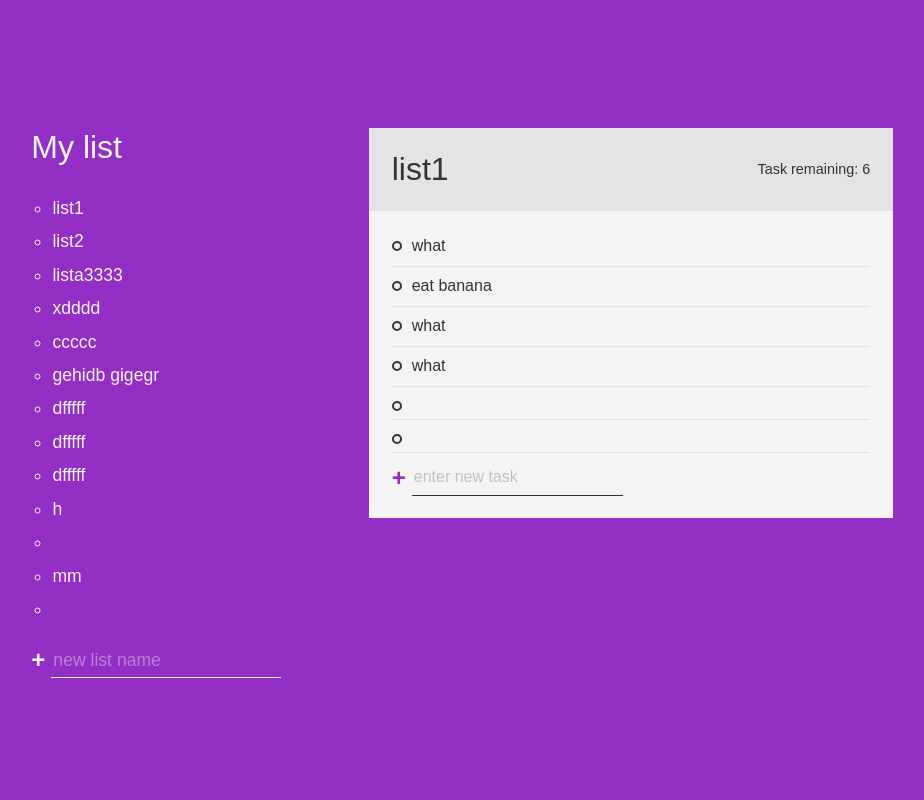
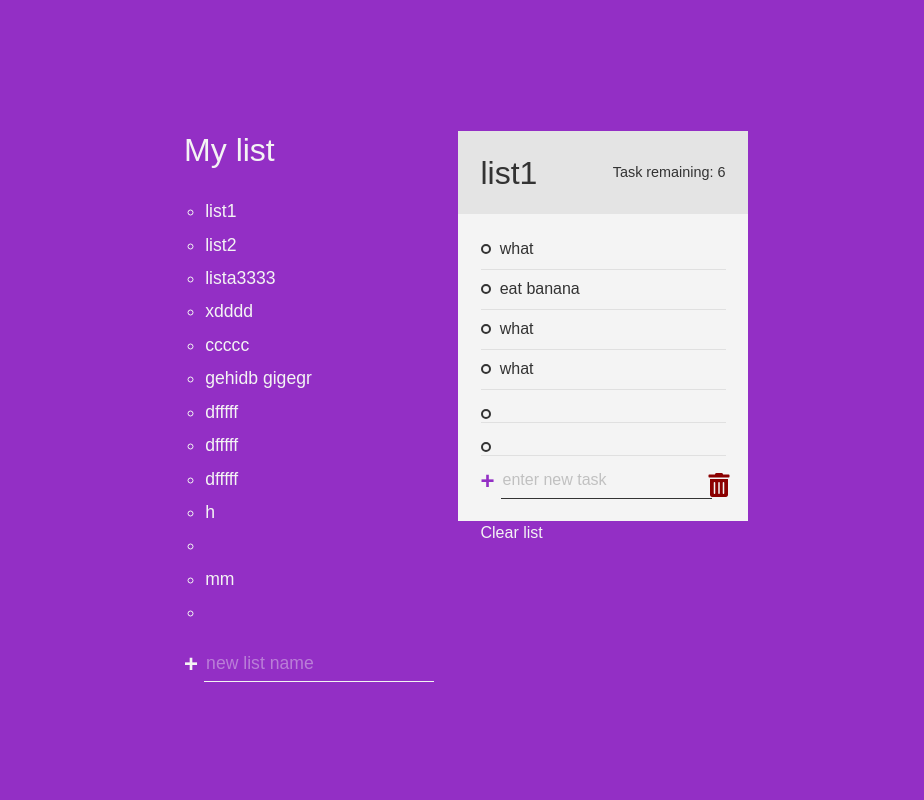
Before and after one commit to noiokej/flaskProjectTodo, a Flask app: page /1 in a window 1280 px wide. Shown: the whole page, without its empty margins (194-1118 px from the left). Run offline with Flask 2, Linux system fonts and the light colour scheme; data comes from the database, SQL or seed files in the repository; both versions use the stored data as it was after the commit.

Commit message:
add function deleting selected tasks

```diff
--- a/app.py
+++ b/app.py
@@ -1,7 +1,6 @@
-from flask import Flask, render_template, request, redirect, url_for
+from flask import Flask, json, jsonify, render_template, request, redirect, url_for
 from flask_sqlalchemy import SQLAlchemy
 from datetime import datetime
-
 
 
 app = Flask(__name__)
@@ -33,15 +32,10 @@ class List(db.Model):
 
 ####################################
 
+
 @app.route('/', methods=['POST', 'GET'])
-# def hom():
-#     lists=List.query.all()
-#     return render_template('index.html', lists=lists)
-#     # return 'ffff'
-
-
 def create_list():
-    if request.method == 'POST':
+    if request.method == 'POST' and 'list' in request.form:
         lista = request.form['list']
         new_list = List(name=lista)
 
@@ -53,10 +47,6 @@ def create_list():
             return 'There was an error while adding the task'
 
     else:
-        tasks = Todo.query.all()
-        lists = List.query.all()
-        # return render_template("index.html", tasks=tasks, lists=lists)
-        # return 'xddd'
         lists = List.query.all()
         return render_template('index.html', lists=lists)
 
@@ -65,8 +55,6 @@ def create_list():
 def create_task(id):
     if request.method == 'POST' and 'submit_task' in request.form:
         task_content = request.form['content']
-        # nazwa = request.form['nazwa']
-        # li = List.query.filter_by(name=nazwa).first()
         li = List.query.filter_by(id=id).first()
         lis = List.query.get(li.id)
         new_task = Todo(content=task_content, list=lis)
@@ -81,14 +69,11 @@ def create_task(id):
 
     else:
         return display_task(id)
-        # tasks = Todo.query.all()
-        # lists = List.query.all()
-        # return render_template("index.html", tasks=tasks, lists=lists)
 
 
 def display_task(id):
     list = List.query.filter_by(id=id).first()
-    li=List.query.get(list.id)
+    li = List.query.get(list.id)
 
     taski = Todo.query.filter_by(list=li).order_by('data_created')
     lists = List.query.all()
@@ -99,19 +84,26 @@ def display_task(id):
     return render_template('index.html', lists=lists, taski=taski, id=id, type_of_task=type_of_task, task_remaining=task_remaining)
 
 
+@app.route('/<int:id>/delete', methods=['POST'])
+def delete(id):
+    if request.method == 'POST':
+
+        try:
+            global task
+            tasks_to_delete = request.form['delete'].split(',')
+
+            for i in tasks_to_delete:
+                task = Todo.query.get(i)
+                db.session.delete(task)
+                db.session.commit()
+
+            # return display_task(id)
+            return redirect(f'/{id}')
+        except:
+            return 'There was an error while deleting that task'
+
 
 ##########################################
-@app.route('/delete/<int:id>')
-def delete(id):
-    task_to_delete = Todo.query.get_or_404(id)
-    try:
-        db.session.delete(task_to_delete)
-        db.session.commit()
-        return redirect('/')
-    except:
-        return 'There was an error while deleting that task'
-
-
 @app.route('/update/<int:id>', methods=['GET', 'POST'])
 def update(id):
     task = Todo.query.get_or_404(id)
--- a/static/css/main.css
+++ b/static/css/main.css
@@ -174,8 +174,10 @@ form {
   height: var(--size);
   margin-right: var(--size);
   cursor: pointer;
+  position: absolute;
   border: 2px solid currentColor;
   border-radius: 50%;
+  transform: scale(1);
   transition: transform 200ms ease-in-out;
 }
 
@@ -212,4 +214,14 @@ form {
   transform-origin: left;
 }
 
+.ukryj {
+  display: none;
+}
+
+.todo-footer {
+  background-color: #932fc5;
+  color: var(--clr-light);
+  padding-left: var(--spacer);
+}
+
 /*# sourceMappingURL=main.css.map */
--- a/static/css/main.scss
+++ b/static/css/main.scss
@@ -176,9 +176,10 @@ form {
   height: var(--size);
   margin-right: var(--size);
   cursor: pointer;
+  position: absolute;
   border: 2px solid currentColor;
   border-radius: 50%;
-  //transform: scale(1);
+  transform: scale(1);
   transition: transform 200ms ease-in-out;
 }
 
@@ -214,3 +215,13 @@ form {
   transform: scaleX(1);
   transform-origin: left;
 }
+
+.ukryj {
+  display: none;
+}
+
+.todo-footer {
+  background-color: #932fc5;
+  color: var(--clr-light);
+  padding-left: var(--spacer);
+}
--- /dev/null
+++ b/static/js/deleteTask.js
@@ -0,0 +1,54 @@
+function change(list) {
+    document.getElementById('hidd').value = list
+}
+
+function deleteCheckedTask() {
+    let checkBox = document.getElementsByName('checkbox')
+    console.log(checkBox)
+    var arrTasksToDelete = []
+
+    for (var i = 0; i < checkBox.length; i++) {
+        if (checkBox[i].checked === true) {
+            checked = Array.from(checkBox)
+            console.log(checked)
+            arrTasksToDelete.push(checked[i].value)
+        }
+    }
+
+    document.getElementById('delete').value = arrTasksToDelete
+    console.log(arrTasksToDelete)
+    return arrTasksToDelete
+}
+
+// function changeDisplay() {
+//     let checkBox = document.getElementsByName('checkbox')
+//     var Arr = []
+//
+//     for (var i = 0; i < checkBox.length; i++) {
+//         if (checkBox[i].checked === true) {
+//             document.getElementById('trash').style.display = 'flex'}
+//         else
+//             document.getElementById('trash').style.display = 'none'
+//
+//     }
+// }
+
+// var data = {"name":"John Doe","age":"21"}
+// // function deleteTask() {
+// $.ajax({
+//     type: "POST",
+//     // url: '/' + id + '/delete',
+//     // url: "http://localhost:5000/",
+//     url: "http://localhost:5000/",
+//     contentType: "application/json",
+//     // data: JSON.stringify(data),
+//     data: data,
+//     dataType: "json",
+//     success: [function(response) {
+//         console.log(response);
+//     }],
+//     error: [function (err) {
+//         console.log(err);
+//     }]
+// })
+// }
--- a/templates/base.html
+++ b/templates/base.html
@@ -6,7 +6,14 @@
     <link rel="stylesheet" href="{{ url_for('static', filename='fontawesome/css/all.css') }}">
     <link href="https://cdn.jsdelivr.net/npm/bootstrap@5.1.0/dist/css/bootstrap.min.css" rel="stylesheet" integrity="sha384-KyZXEAg3QhqLMpG8r+8fhAXLRk2vvoC2f3B09zVXn8CA5QIVfZOJ3BCsw2P0p/We" crossorigin="anonymous">
     <script src="https://cdn.jsdelivr.net/npm/bootstrap@5.1.0/dist/js/bootstrap.bundle.min.js" integrity="sha384-U1DAWAznBHeqEIlVSCgzq+c9gqGAJn5c/t99JyeKa9xxaYpSvHU5awsuZVVFIhvj" crossorigin="anonymous"></script>
+{#    <script#}
+{#  src="https://code.jquery.com/jquery-3.6.0.min.js"#}
+{#  integrity="sha256-/xUj+3OJU5yExlq6GSYGSHk7tPXikynS7ogEvDej/m4="#}
+{#  crossorigin="anonymous"></script>#}
+{#    <script src="https://ajax.googleapis.com/ajax/libs/jquery/3.6.0/jquery.min.js"></script>#}
+    <script src="{{ url_for('static', filename='js/deleteTask.js') }}"></script>
     <link rel="stylesheet" href="{{ url_for('static', filename='css/main.css') }}">
+
 
     {% block head %}
 
--- a/templates/index.html
+++ b/templates/index.html
@@ -1,81 +1,20 @@
 {% extends 'base.html' %}
-
 {% block head %}
 <title>Task Manager</title>
 {% endblock %}
 
 {% block body %}
 
-{#<div class="container h-100">#}
-{#    <div class="row align-items-center h-100">#}
-{#        <div class="col-sm-12 col-lg-8 col-xl-6 mx-auto">#}
-{#            <div class="row justify-content-md-center">#}
-{#                <form class="form-row" action="/" method="POST" style="align-content: center">#}
-{#                    <div class="col-sm-9 d-inline-flex">#}
-{#                        <input type="text" class="form-control" name="content" id="content">#}
-{#                    </div>#}
-{#                    <div class="col-sm-2 d-inline-flex">#}
-{#                        <input type="submit" class="btn btn-secondary" value="Add Task">#}
-{#                    </div>#}
-{#                </form>#}
-{#            </div>#}
-{##}
-{#            <table class="table shadow-lg p-3 mb-5 bg-white rounded" style="border-radius: 20px">#}
-{#            <thead>#}
-{#                <tr class="bg-secondary" style="color: #eeeeee">#}
-{#                    <th>Actions</th>#}
-{#                    <th>Task</th>#}
-{#                    <th>Added date</th>#}
-{#                </tr>#}
-{#            </thead>#}
-{##}
-{#            {% for task in tasks %}#}
-{#                {% if task.important == 1 %}#}
-{#                    <tbody style="background-color: #ffc8c4">#}
-{#                        <tr>#}
-{#                            <td>#}
-{#                                <a href="delete/{{task.id}}" style="color: darkred" ><i class="fas fa-trash-alt" title="Delete"></i></a>#}
-{#                                <a href="update/{{task.id}}" style="color: darkgreen" ><i class="fas fa-pencil-alt" title="Edit" ></i></a>#}
-{#                                <a href="important/{{task.id}}" style="color: sandybrown" ><i class="fas fa-star" title="Important" ></i></a>#}
-{#                            </td>#}
-{#                            <td>{{ task.content }}</td>#}
-{#                            <td style="font-size: 12px" >{{ task.data_created.date() }}</td>#}
-{#                        </tr>#}
-{#                    </tbody>#}
-{##}
-{#                {% else %}#}
-{#                    <tbody style="background-color: #ffdaab">#}
-{#                        <tr>#}
-{#                            <td>#}
-{#                                <a href="delete/{{task.id}}" style="color: darkred" ><i class="fas fa-trash-alt" title="Delete"></i></a>#}
-{#                                <a href="update/{{task.id}}" style="color: darkgreen" ><i class="fas fa-pencil-alt" title="Edit" ></i></a>#}
-{#                                <a href="important/{{task.id}}" style="color: sandybrown" ><i class="fas fa-star" title="Important" ></i></a>#}
-{#                            </td>#}
-{#                            <td>{{ task.content }}</td>#}
-{#                            <td style="font-size: 12px" >{{ task.data_created.date() }}</td>#}
-{#                        </tr>#}
-{#                    </tbody>#}
-{##}
-{##}
-{#                {% endif %}#}
-{##}
-{#            {% endfor %}#}
-{#            </table>#}
-
-{#style="width: 100%; vertical-align: top; margin-right: 2rem; margin-left: 2rem; align-items: top; justify-content: center#}
-
 <div class="container h-100", style="max-width: none">
-    <div class="row align-items-center h-100">
-        <div class="col d-inline-block">
-            <div class="col d-flex flex-wrap justify-content-center align-items-start">
-                <div class="all-tasks col-12 col-sm-3 col-md-4 col-lg-3 col-xxl-2">
+    <div class="row align-items-center justify-content-center h-100">
+        <div class="col-12 d-flex flex-wrap all-tasks col-xxl-8  justify-content-center align-items-start">
+            <div class="all-tasks">
                 <h2 class="task-list-title">My list</h2>
                 <script>
                     function change(list) {
                         document.getElementById('hidd').value = list
                     }
                 </script>
-
                 <ul class="task-list" id="pills-tab" role="tablist">
 
                      {% for list in lists %}
@@ -101,7 +40,7 @@
                 </form>
             </div>
 
-                <div class="todo-list col-12 col-sm-7 col-md-7 col-lg-5 col-xxl-3">
+            <div class="todo-list ">
                 <div class="todo-header">
                     <h2 class="todo-list-title">{{ type_of_task }}</h2>
                     <p class="task-count">Task remaining: {{ task_remaining|length }}</p>
@@ -113,17 +52,22 @@
                             <div class="task">
                                 <input
                                     type="checkbox"
+                                    name="checkbox"
+                                    value="{{ task.id }}"
                                     id="task-{{ task.id }}"
                                 />
-                                    <label for="task-{{ task.id }}">
+                                <label for="task-{{ task.id }}" onclick="changeDisplay()">
                                     <span class="custom-checkbox"></span>
-                                        {{ task.content }}
+                                    <div style="margin-left: 1.2em">{{ task.content }}</div>
+                                    <input type="hidden" name="task_remaining" value="{{ task_remaining|length }}">
                                 </label>
                             </div>
+
                         {% endfor %}
+
                     </div>
 
-                        <div class="new-task-creator">
+                    <div class="new-task-creator d-flex justify-content-between">
                         <form action="/{{ id }}" method="POST">
                             <input
                                 name="content"
@@ -145,8 +89,25 @@
                                     class="btn create"
                                     aria-label="create new task">+</button>
                         </form>
+                        <div class="trash" id="trash" style="margin-top: 10px; display: flex" >
+                            {% if id %}
+                                <form action="{{ url_for('delete', id=id) }}" method="POST">
+                                    <button type="submit" class="btn btn-primary" style="color: darkred; transform: scale(1.5)">
+                                        <i onclick="deleteCheckedTask()" class="fas fa-trash-alt" title="Delete checked tasks" aria-label="Delete checked tasks"></i>
+                                    </button>
+                                    <input
+                                        type="hidden"
+                                        name="delete"
+                                        id="delete"
+                                        value="xddd"/>
+                                </form>
+                            {% endif %}
                         </div>
                     </div>
+                </div>
+
+                <div class="todo-footer">
+                    Clear list
                 </div>
             </div>
         </div>
```
Also changed, not shown: test.db, 1 other file. Lines whose indentation alone changed are shown as unchanged.
